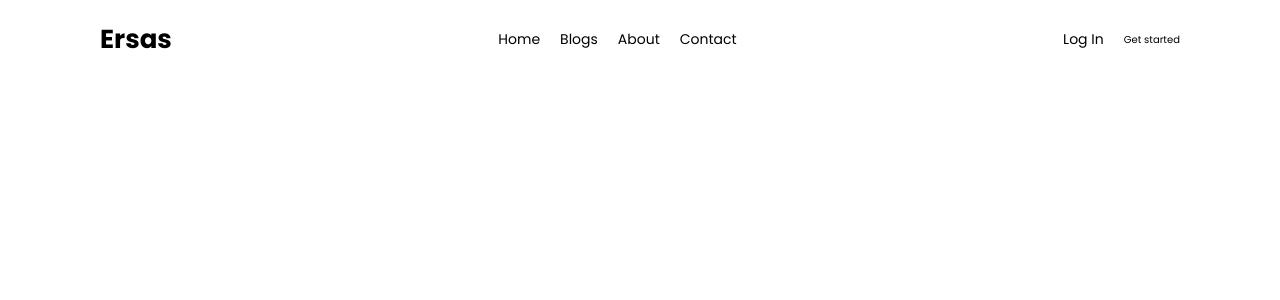
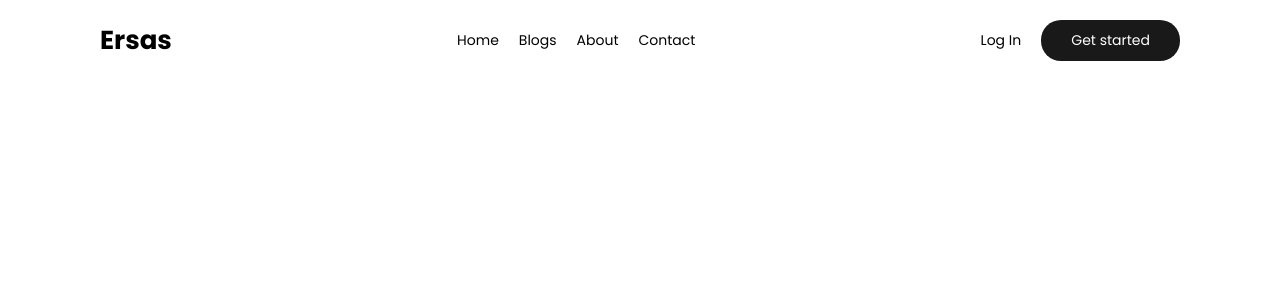
Before and after one commit to Natnael772/ersas, a React (Create React App) app in the folder client/: page / in a window 1280 px wide. Shown: the top 300 px of the page. Built offline with nearby package versions, Linux system fonts and the light colour scheme.

Commit message:
Styling Navigation bar

```diff
--- a/client/src/components/Nav/Nav.css
+++ b/client/src/components/Nav/Nav.css
@@ -45,5 +45,13 @@ li a {
   font-size: 1.4rem;
 }
 .btn-signup {
-
+  font-size: 1.4rem;
+  color: #fff;
+  background-color: #191919;
+  padding: 1rem 3rem;
+  border-radius: 2rem;
+  transition: background-color 300ms linear, color 300ms linear;
 }
+.btn-signup:hover {
+  background-color: #000;
+}
```
